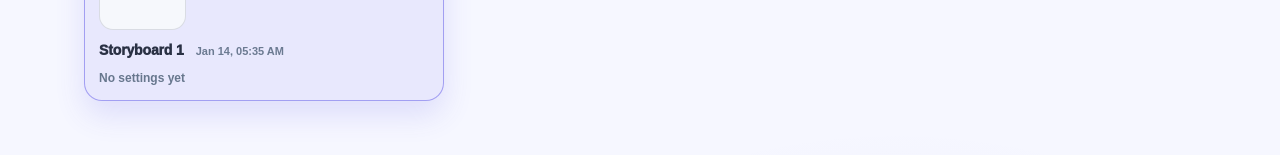
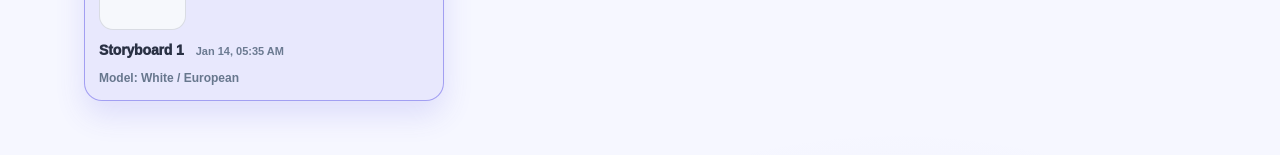
Before and after one commit to strcoder4007/ecommerce-scene-generator, a Vue app: page / in a window 1280 px wide. Shown: the part 465-620 px from the top of the page. Built offline with nearby package versions, Linux system fonts and the light colour scheme.

Commit message:
Minor UI changes

```diff
--- a/src/App.vue
+++ b/src/App.vue
@@ -72,8 +72,12 @@
 	              <template v-if="storyboardRuntime[sb.id]?.resultDataUrl">
 	                <img :src="storyboardRuntime[sb.id].resultDataUrl ?? undefined" alt="" draggable="false" />
 	              </template>
-	              <template v-else-if="storyboardRuntime[sb.id]?.garmentDataUrl">
-	                <img :src="storyboardRuntime[sb.id].garmentDataUrl ?? undefined" alt="" draggable="false" />
+	              <template v-else-if="storyboardRuntime[sb.id]?.garmentDataUrls?.length">
+	                <img
+	                  :src="storyboardRuntime[sb.id].garmentDataUrls[0] ?? undefined"
+	                  alt=""
+	                  draggable="false"
+	                />
 	              </template>
 	              <div v-else class="storyboardCardPreviewPlaceholder">No preview yet</div>
 	            </div>
@@ -140,16 +144,32 @@
 	            <div>
 	              <FieldLabel
 		              htmlFor="garmentPhoto"
-	              label="Garment photo"
-	              info="Upload the garment image you want to place on a model. The generator will preserve the garment silhouette and create a photorealistic ecommerce scene around it."
+		              label="Garment photos"
+		              info="Upload 1–4 photos of the SAME garment (front/side/back). The generator will preserve the garment silhouette and create a photorealistic ecommerce scene around it."
 		            />
 	            <input
 	              id="garmentPhoto"
 	              ref="garmentFileInputRef"
 	              type="file"
 	              accept="image/*"
+	              multiple
 	              @change="onGarmentFileChange"
 	            />
+	          </div>
+
+	          <div v-if="activeRuntime.garmentDataUrls.length" style="margin-top: 12px">
+	            <label>Garment preview</label>
+	            <div class="preview previewGarments">
+	              <img
+	                v-for="(src, idx) in activeRuntime.garmentDataUrls"
+	                :key="`${activeStoryboardId}-${idx}`"
+	                :src="src"
+	                :alt="`Garment angle ${idx + 1}`"
+	              />
+	            </div>
+	            <div v-if="activeRuntime.garmentDataUrls.length < 3" class="muted" style="margin-top: 8px">
+	              Tip: upload 3–4 angles (front/side/back) for better accuracy.
+	            </div>
 	          </div>
 
 	          <div style="height: 18px" />
@@ -453,18 +473,12 @@
           <div v-if="assetsError" class="error">{{ assetsError }}</div>
           <div v-if="activeRuntime.generateError" class="error">{{ activeRuntime.generateError }}</div>
 
-          <div v-if="activeRuntime.garmentDataUrl" class="preview">
-            <div>
-              <label>Garment preview</label>
-              <img :src="activeRuntime.garmentDataUrl" alt="Garment preview" />
-            </div>
-            <div>
+	          <div v-if="activeRuntime.garmentDataUrls.length" style="margin-top: 16px">
 	            <label>Selection preview</label>
 	            <div class="muted">
 	              {{ activeConfig.selectedBackgroundId ? "Using selected background." : "Auto background." }}
 	              {{ " " }}
 	              {{ activeConfig.selectedModelId ? "Using selected model." : "Auto model." }}
-	        </div>
 	            </div>
 	          </div>
 
@@ -771,8 +785,8 @@ watch(
 );
 
 	type StoryboardRuntime = {
-  garmentDataUrl: string | null;
-  garmentFileName: string | null;
+	  garmentDataUrls: string[];
+	  garmentFileNames: string[];
 	  generateError: string | null;
 	  chosenSummary: any;
 	  debugSummary: any;
@@ -783,8 +797,8 @@ type StoryboardRuntime = {
 
 	function createDefaultRuntime(): StoryboardRuntime {
 	  return {
-    garmentDataUrl: null,
-    garmentFileName: null,
+	    garmentDataUrls: [],
+	    garmentFileNames: [],
 	    generateError: null,
 	    chosenSummary: null,
 	    debugSummary: null,
@@ -854,21 +868,55 @@ function storyboardSubtitle(sb: StoryboardRecord): string {
 	    cfg.occasionPreset === "custom"
 	      ? cfg.occasionDetails.trim()
 	      : combinePresetAndCustom({ presetText: cfg.occasionPreset, customText: cfg.occasionDetails, joiner: ", " });
-  if (occasion) parts.push(occasion);
-
-  const background = cfg.selectedBackgroundId
-    ? "Pinned background"
-    : cfg.backgroundThemePreset === "custom"
+	  if (occasion) parts.push(`Occasion: ${occasion}`);
+
+	  const color = cfg.colorScheme.trim();
+	  if (color) parts.push(`Colors: ${color}`);
+
+	  const stylePresetText =
+	    cfg.stylePreset && cfg.stylePreset !== "custom" ? stylePresetKeywords[cfg.stylePreset] ?? cfg.stylePreset : "";
+	  const styleKeywords =
+	    cfg.stylePreset === "custom"
+	      ? cfg.styleKeywordsDetails.trim()
+	      : combinePresetAndCustom({ presetText: stylePresetText, customText: cfg.styleKeywordsDetails, joiner: ", " });
+	  if (styleKeywords) parts.push(`Style: ${styleKeywords}`);
+
+	  const bgTheme =
+	    cfg.backgroundThemePreset === "custom"
 	      ? cfg.backgroundThemeDetails.trim()
 	      : combinePresetAndCustom({
 	          presetText: cfg.backgroundThemePreset,
 	          customText: cfg.backgroundThemeDetails,
 	          joiner: ", ",
 	        });
-  if (background) parts.push(background);
-
-  if (cfg.accessories.trim()) parts.push("Accessories");
-  return parts.join(" · ") || "No settings yet";
+	  if (bgTheme) parts.push(`BG: ${bgTheme}`);
+	  if (cfg.selectedBackgroundId) parts.push("BG pinned");
+
+	  const accessories = cfg.accessories.trim();
+	  if (accessories) parts.push(`Accessories: ${accessories}`);
+
+	  const ethnicity =
+	    cfg.modelPreset === "custom"
+	      ? cfg.modelDetails.trim()
+	      : combinePresetAndCustom({ presetText: cfg.modelPreset, customText: cfg.modelDetails, joiner: ", " });
+	  if (ethnicity) parts.push(`Model: ${ethnicity}`);
+	  if (cfg.selectedModelId) parts.push("Model pinned");
+
+	  const stylingPresetText =
+	    cfg.modelStylingPreset && cfg.modelStylingPreset !== "custom"
+	      ? modelStylingPresetKeywords[cfg.modelStylingPreset] ?? cfg.modelStylingPreset
+	      : "";
+	  const styling =
+	    cfg.modelStylingPreset === "custom"
+	      ? cfg.modelStylingNotes.trim()
+	      : combinePresetAndCustom({
+	          presetText: stylingPresetText,
+	          customText: cfg.modelStylingNotes,
+	          joiner: ", ",
+	        });
+	  if (styling) parts.push(`Styling: ${styling}`);
+
+	  return parts.join("\n") || "No settings yet";
 	}
 
 	function selectStoryboard(id: string) {
@@ -913,8 +961,8 @@ function duplicateActiveStoryboard() {
 	  storyboards.value.unshift(dst);
 	  storyboardRuntime.value[dst.id] = {
 	    ...createDefaultRuntime(),
-    garmentDataUrl: activeRuntime.value.garmentDataUrl,
-    garmentFileName: activeRuntime.value.garmentFileName,
+	    garmentDataUrls: [...activeRuntime.value.garmentDataUrls],
+	    garmentFileNames: [...activeRuntime.value.garmentFileNames],
 	    chosenSummary: safeClone(activeRuntime.value.chosenSummary),
 	    debugSummary: safeClone(activeRuntime.value.debugSummary),
 	    resultDataUrl: activeRuntime.value.resultDataUrl,
@@ -989,21 +1037,22 @@ const garmentFileInputRef = ref<HTMLInputElement | null>(null);
 
 	async function onGarmentFileChange(e: Event) {
 	  const input = e.target as HTMLInputElement | null;
-  const file = input?.files?.[0] ?? null;
+	  const files = Array.from(input?.files ?? []);
 	  const storyboardId = activeStoryboardId.value;
 	  const runtime = storyboardRuntime.value[storyboardId];
 	  if (!runtime) return;
 
 	  runtime.generateError = null;
 
-  if (!file) {
-    runtime.garmentDataUrl = null;
-    runtime.garmentFileName = null;
+	  if (!files.length) {
+	    runtime.garmentDataUrls = [];
+	    runtime.garmentFileNames = [];
 	    return;
 	  }
 
-  runtime.garmentFileName = file.name || null;
-  runtime.garmentDataUrl = await fileToDataUrl(file);
+	  const limited = files.slice(0, 4);
+	  runtime.garmentFileNames = limited.map((f) => f.name || "garment");
+	  runtime.garmentDataUrls = await Promise.all(limited.map((f) => fileToDataUrl(f)));
 
 	  if (input) input.value = "";
 	}
@@ -1212,7 +1261,7 @@ async function onGenerateLook() {
     runtime.generateError = "Please paste your API key (BYO key).";
     return;
   }
-  if (!runtime.garmentDataUrl) {
+	    if (!runtime.garmentDataUrls.length) {
 	      runtime.generateError = "Please select a garment photo.";
 	      return;
 	    }
@@ -1228,12 +1277,12 @@ async function onGenerateLook() {
   try {
     generationStepIndex.value = 0;
 
-    const garmentDataUrl = runtime.garmentDataUrl;
-    if (!garmentDataUrl) {
-      runtime.generateError = "Please select a garment photo.";
+	    const garmentDataUrls = runtime.garmentDataUrls;
+	    if (!garmentDataUrls.length) {
+	      runtime.generateError = "Please select garment photos.";
 	      return;
 	    }
-    const garmentInline = dataUrlToInlineImage(garmentDataUrl);
+	    const garmentInlines = garmentDataUrls.map((src) => dataUrlToInlineImage(src));
 
     const availableThemes = Array.from(
       new Set(backgrounds.value.map((b) => (b.theme || "").trim()).filter(Boolean)),
@@ -1258,7 +1307,7 @@ async function onGenerateLook() {
 	      const planRes = await planLookFromGarment({
 	        apiKey: geminiApiKey.value,
 	        model: "gemini-3-flash-preview",
-        garmentImage: garmentInline,
+	        garmentImages: garmentInlines,
 	        availableBackgroundThemes: availableThemes,
 	        availableModelEthnicities: availableEthnicities,
 	        userOverrides,
@@ -1315,7 +1364,7 @@ async function onGenerateLook() {
 	      apiKey: geminiApiKey.value,
 	      model: "gemini-3-pro-image-preview",
 	      promptText: garmentRefPrompt,
-      images: [garmentInline],
+	      images: garmentInlines,
 	      timeoutMs: 180_000,
 	    });
     timings.garment_reference = Math.round(performance.now() - tGarment0);
--- a/src/lib/pipeline.ts
+++ b/src/lib/pipeline.ts
@@ -82,7 +82,7 @@ function overrideLines(overrides: LookOverrides): string[] {
 export async function planLookFromGarment(opts: {
   apiKey: string;
   model: string;
-  garmentImage: { mimeType: string; data: Uint8Array };
+  garmentImages: Array<{ mimeType: string; data: Uint8Array }>;
   availableBackgroundThemes: string[];
   availableModelEthnicities: string[];
   userOverrides: LookOverrides;
@@ -100,7 +100,7 @@ export async function planLookFromGarment(opts: {
 
   const prompt = `
 You are a senior fashion ecommerce creative director for product photography.
-The input is a GARMENT PHOTO (usually a single garment on a mannequin). There is no real person in the input.
+The input is 1–4 GARMENT PHOTOS of the SAME garment (front/side/back angles are common). There is no real person in the input.
 
 Goal: propose a styling plan to generate a photorealistic, high-conversion ecommerce product image:
 - A single model wearing EXACTLY the same garment from the GARMENT PHOTO.
@@ -144,7 +144,7 @@ Return JSON with exactly these keys:
     apiKey: opts.apiKey,
     model: opts.model,
     promptText: prompt,
-    images: [opts.garmentImage],
+    images: opts.garmentImages,
     timeoutMs: opts.timeoutMs ?? 120_000,
     temperature: 0.2,
     maxOutputTokens: 512,
@@ -297,7 +297,7 @@ Return ONLY the prompt text (no quotes, no JSON).
 export function buildGarmentReferencePrompt(): string {
   return [
     "You are generating a photorealistic ecommerce product reference image of a garment.",
-    "The input image is a GARMENT PHOTO (often on a mannequin).",
+    "The input images are 1–4 GARMENT PHOTOS of the SAME garment (front/side/back angles are common).",
     "Create a clean, high-resolution catalog cutout of the EXACT same garment on a plain light-neutral background.",
     "Use even, diffused studio lighting with accurate color and crisp edges (no harsh shadows).",
     "Hard rules:",
--- a/src/styles.css
+++ b/src/styles.css
@@ -329,6 +329,7 @@ button.storyboardCard.storyboardCardActive {
   font-size: 12px;
   color: rgba(100, 116, 139, 0.98);
   line-height: 1.35;
+  white-space: pre-line;
 }
 
 @media (max-width: 980px) {
@@ -623,6 +624,16 @@ pre {
   gap: 10px;
 }
 
+.previewGarments {
+  grid-template-columns: repeat(4, minmax(0, 1fr));
+}
+
+@media (max-width: 980px) {
+  .previewGarments {
+    grid-template-columns: repeat(2, minmax(0, 1fr));
+  }
+}
+
 @media (max-width: 980px) {
   .preview {
     grid-template-columns: 1fr;
@@ -750,6 +761,7 @@ pre {
   font-size: 12px;
   color: rgba(100, 116, 139, 0.98);
   line-height: 1.35;
+  white-space: pre-line;
 }
 
 .modalOverlay {
```
Also changed, not shown: 5 other files (tests, documents, lock files or other folders). Lines whose indentation alone changed are shown as unchanged.
